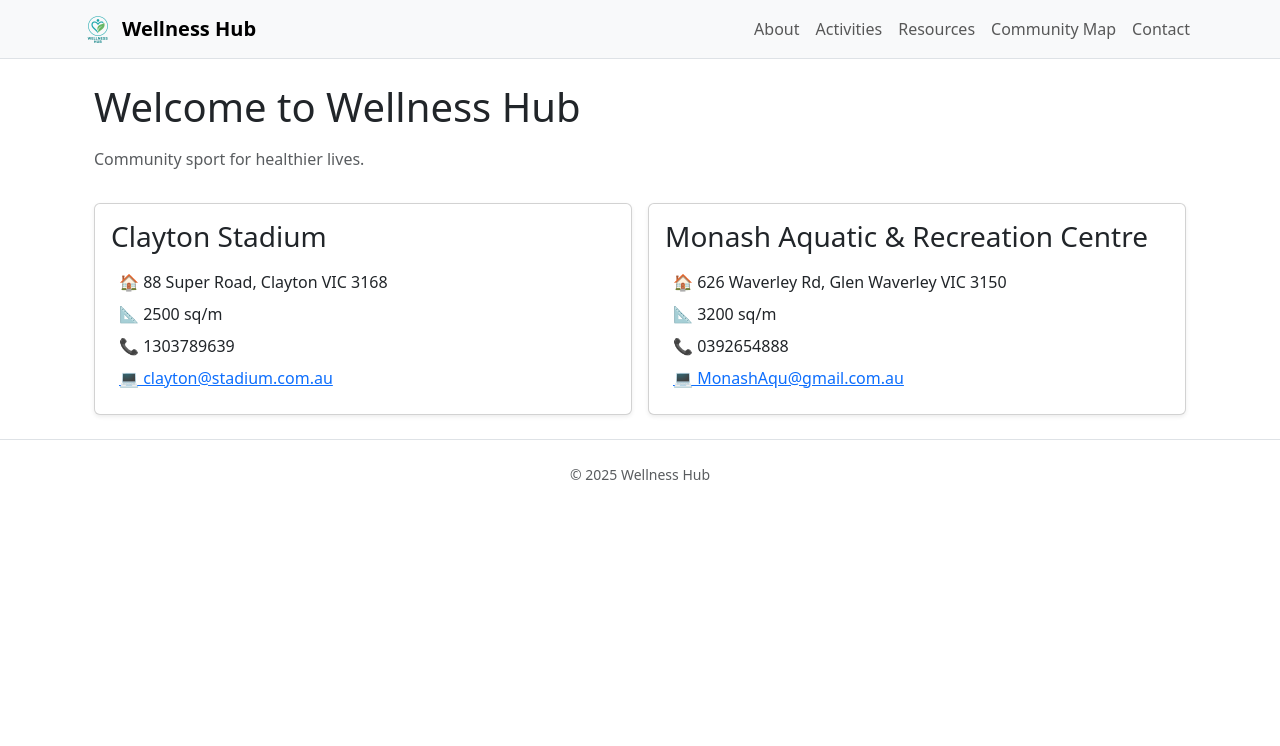
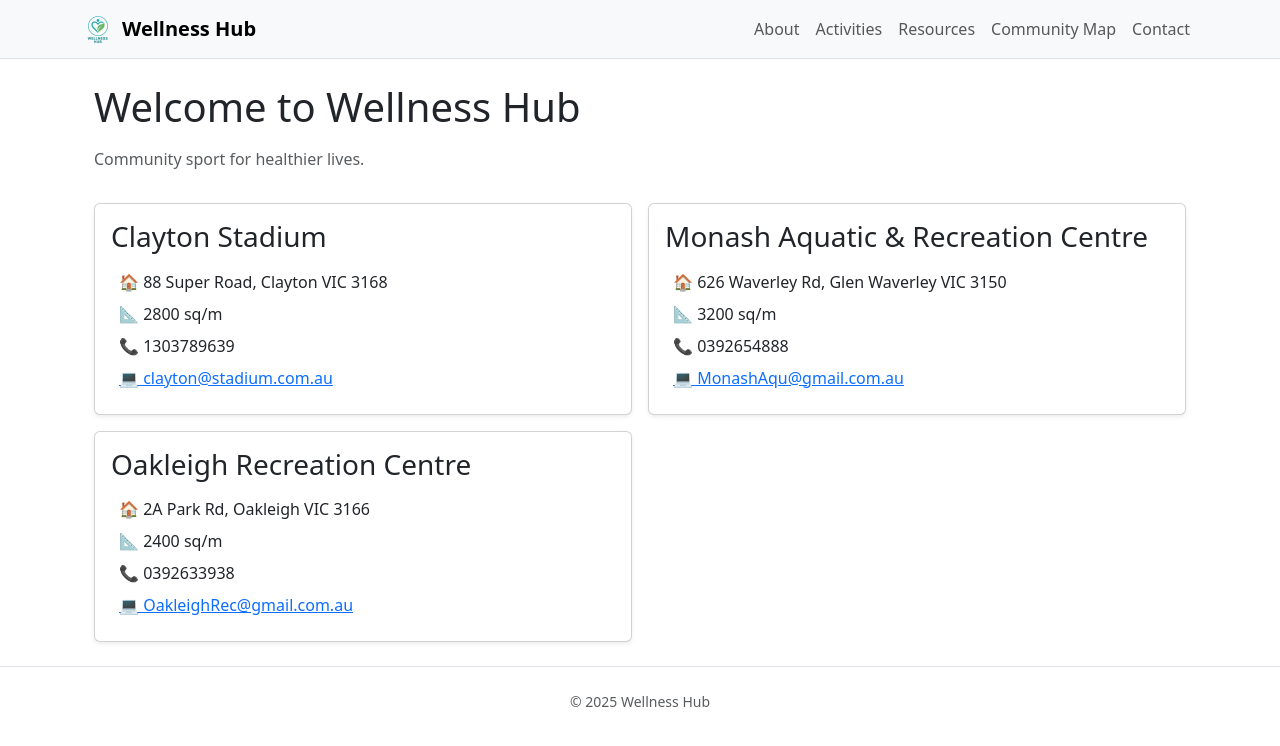
Before and after one commit to Jche0548/FIT5032-Assignment, a Vue app: page / in a window 1280 px wide. Shown: the top 746 px of the page. Built offline with nearby package versions, Linux system fonts and the light colour scheme.

Commit message:
adding new venue

```diff
--- a/public/venues.json
+++ b/public/venues.json
@@ -3,7 +3,7 @@
       "id": 1,
       "name": "Clayton Stadium",
       "address": "🏠 88 Super Road, Clayton VIC 3168",
-      "size": "📐 2500 sq/m",
+      "size": "📐 2800 sq/m",
       "phone": "📞 1303789639",
       "email": "💻 clayton@stadium.com.au"
     },
@@ -14,5 +14,13 @@
       "size": "📐 3200 sq/m",
       "phone": "📞 0392654888",
       "email": "💻 MonashAqu@gmail.com.au"
+    },
+    {
+        "id": 3,
+        "name": "Oakleigh Recreation Centre",
+        "address": "🏠 2A Park Rd, Oakleigh VIC 3166",
+        "size": "📐 2400 sq/m",
+        "phone": "📞 0392633938",
+        "email": "💻 OakleighRec@gmail.com.au"
     }
   ]
--- a/src/views/Home.vue
+++ b/src/views/Home.vue
@@ -70,6 +70,14 @@ onMounted(async () => {
         size: '3200 sq/m',
         phone: '0392654888',
         email: 'MonashAqu@gmail.com.au'
+      },
+      {
+        id: 3,
+        name: "Oakleigh Recreation Centre",
+        address: "🏠 2A Park Rd, Oakleigh VIC 3166",
+        size: "📐 2400 sq/m",
+        phone: "📞 0392633938",
+        email: "💻 OakleighRec@gmail.com.au"
       }
     ]
   } finally {
@@ -77,5 +85,5 @@ onMounted(async () => {
   }
 })
 
-const featured = computed(() => venues.value.slice(0, 2))
+const featured = computed(() => venues.value)
 </script>
```
